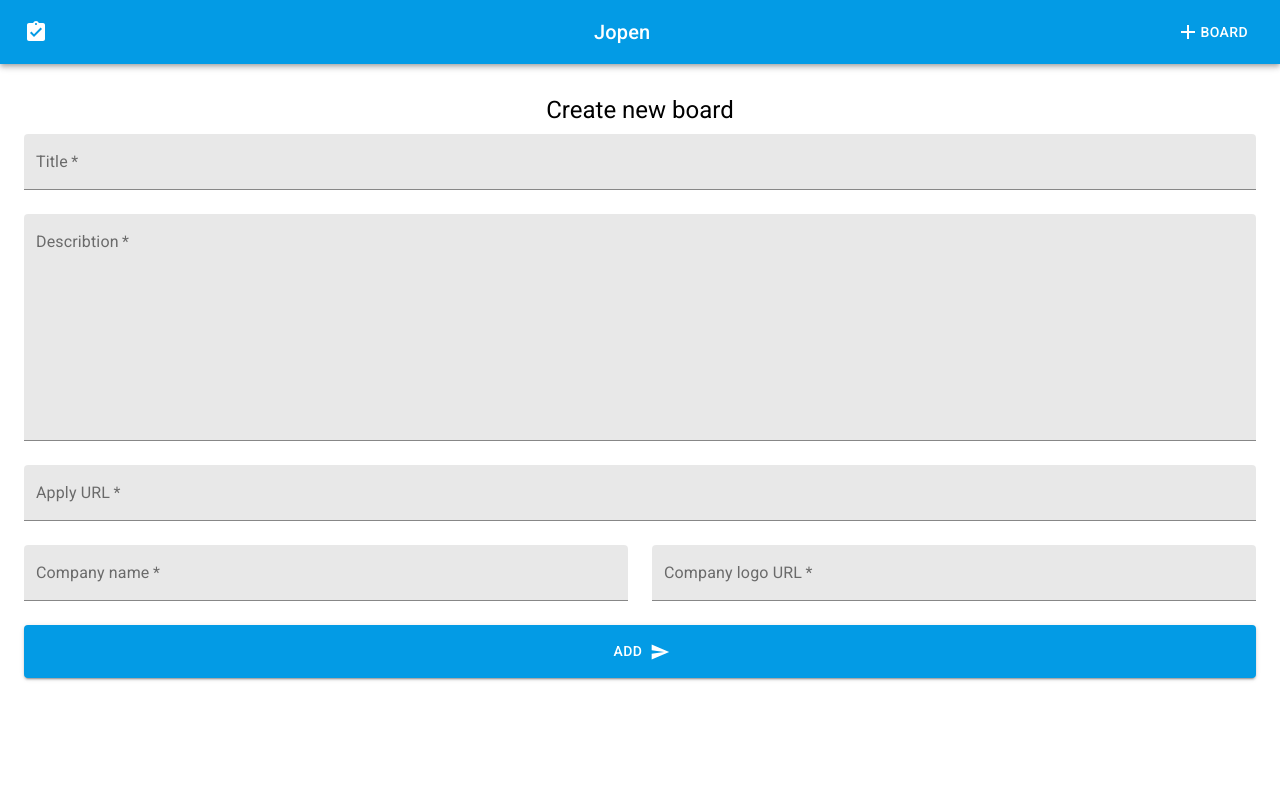
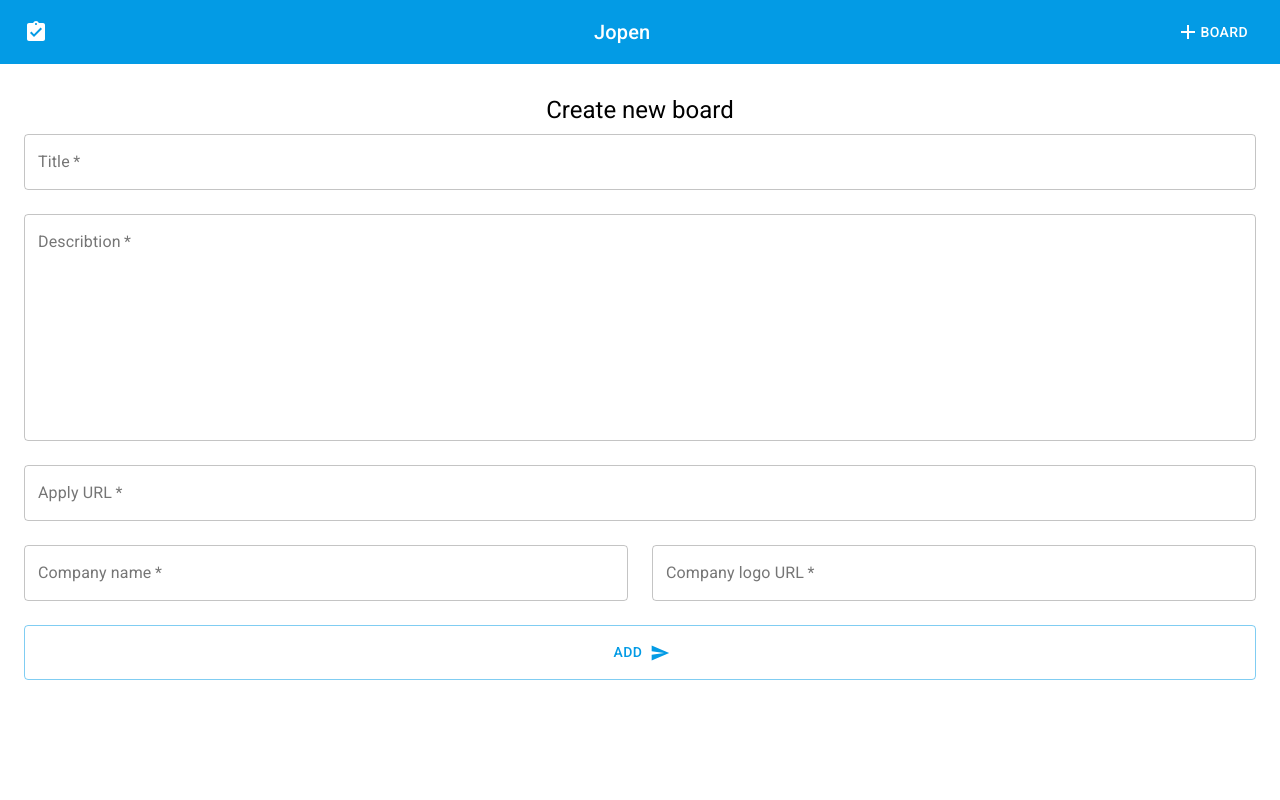
Before and after one commit to madatbay/jopen, a React (Create React App) app in the folder front/: page /create in a window 1280 px wide. Shown: the top 800 px of the page. Built offline with nearby package versions, Linux system fonts and the light colour scheme.

Commit message:
material design changes

```diff
--- a/front/src/components/BoardCard.js
+++ b/front/src/components/BoardCard.js
@@ -24,7 +24,7 @@ export default function BoardCard({board}) {
   const classes = useStyles();
 
   return (
-    <Card className={classes.root}>
+    <Card className={classes.root} variant="outlined">
       <Link to={`/board/${board.id}`} >
             <CardActionArea>
         <CardContent>
--- a/front/src/components/BoardCreate.js
+++ b/front/src/components/BoardCreate.js
@@ -72,9 +72,9 @@ export default function BoardCreate() {
         <Grid item xs={12}>
           <TextField
             required
-            id="filled-title"
+            id="outlined-title"
             label="Title"
-            variant="filled"
+            variant="outlined"
             fullWidth
             error={titleError}
             value={title}
@@ -87,9 +87,9 @@ export default function BoardCreate() {
         <Grid item xs={12}>
           <TextField
             required
-            id="filled-describtion"
+            id="outlined-describtion"
             label="Describtion"
-            variant="filled"
+            variant="outlined"
             fullWidth
             minRows="10"
             multiline
@@ -104,9 +104,9 @@ export default function BoardCreate() {
         <Grid item xs={12}>
           <TextField
             required
-            id="filled-url"
+            id="outlined-url"
             label="Apply URL"
-            variant="filled"
+            variant="outlined"
             fullWidth
             error={urlError}
             value={url}
@@ -119,9 +119,9 @@ export default function BoardCreate() {
         <Grid item xs={6}>
           <TextField
             required
-            id="filled-company-name"
+            id="outlined-company-name"
             label="Company name"
-            variant="filled"
+            variant="outlined"
             fullWidth
             error={companyNameError}
             value={companyName}
@@ -134,9 +134,9 @@ export default function BoardCreate() {
         <Grid item xs={6}>
           <TextField
             required
-            id="filled-company-logo"
+            id="outlined-company-logo"
             label="Company logo URL"
-            variant="filled"
+            variant="outlined"
             fullWidth
             error={companyLogoError}
             value={companyLogo}
@@ -148,7 +148,7 @@ export default function BoardCreate() {
         </Grid>
         <Grid item xs={12}>
           <Button
-            variant="contained"
+            variant="outlined"
             color="primary"
             endIcon={<SendIcon />}
             fullWidth
--- a/front/src/components/BoardDetail.js
+++ b/front/src/components/BoardDetail.js
@@ -48,7 +48,7 @@ export default function BoardDetail() {
   });
 
   return (
-    <Card className={classes.root} raised>
+    <Card className={classes.root} variant="outlined">
       <CardActionArea>
         <CardContent>
           <Grid container spacing={1} justifyContent="center">
--- a/front/src/components/Navbar.js
+++ b/front/src/components/Navbar.js
@@ -27,7 +27,7 @@ export default function Navbar() {
 
   return (
     <div className={classes.root}>
-      <AppBar position="static" className={classes.style}>
+      <AppBar position="static" className={classes.style} elevation={0}>
         <Toolbar>
           <Link to="/">
             <IconButton
```
